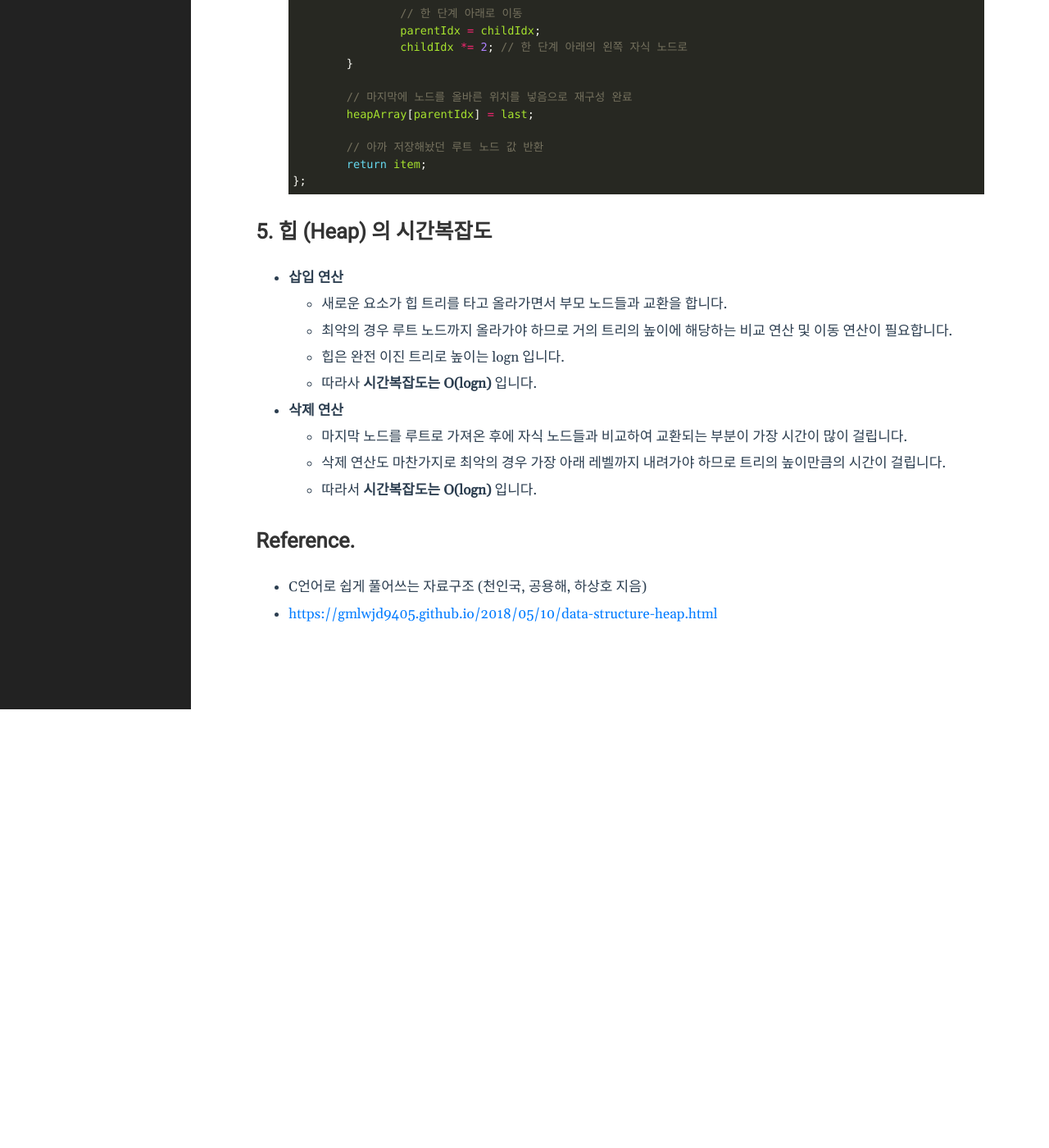
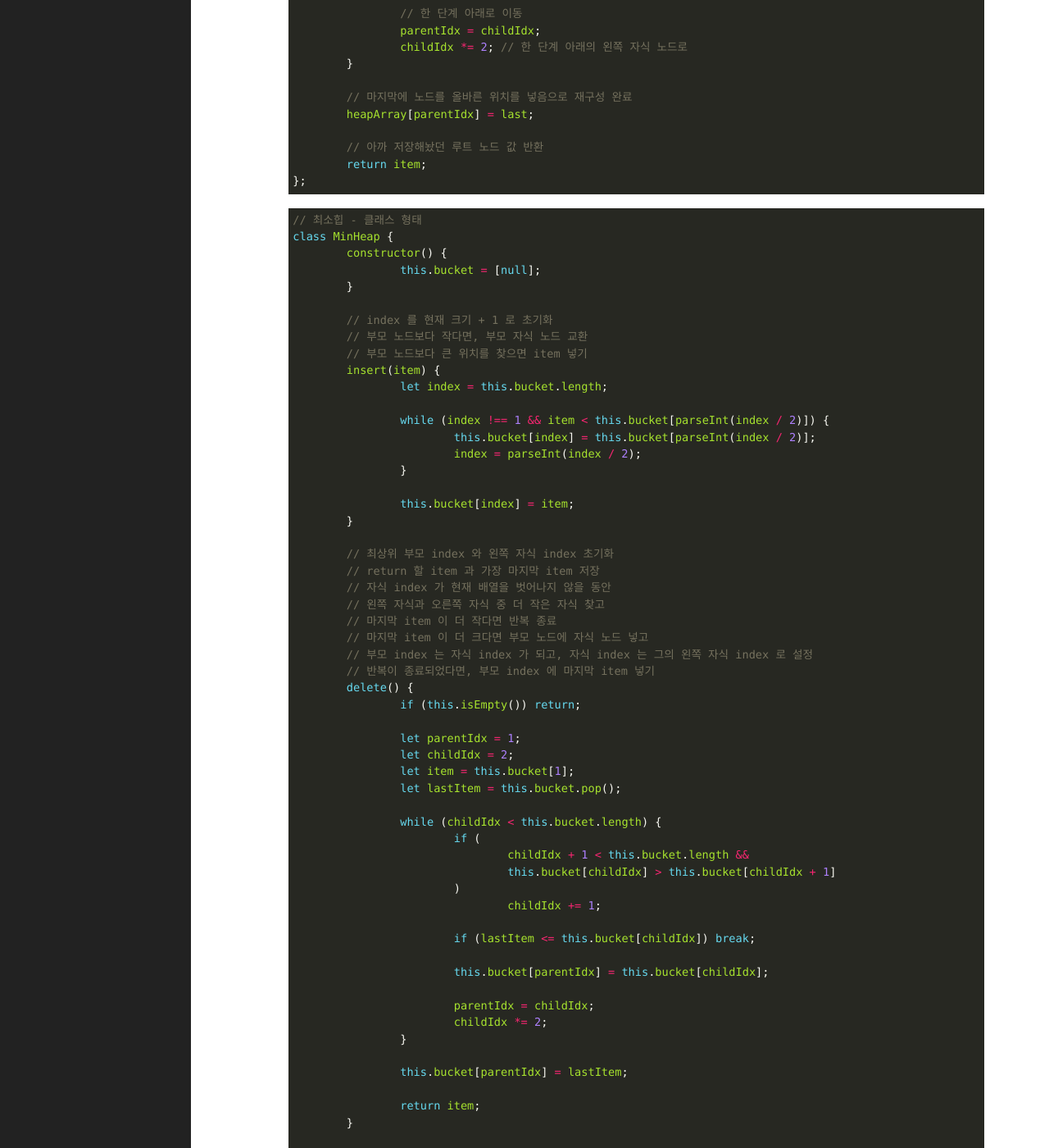
Before and after one commit to qkrrlgh519/qkrrlgh519.github.io, a Jekyll site: the page built from _posts/2021-06-18-Datastructure-PriorityQueue-Heap.md, in a window 1280 px wide and 1400 px high, scrolled down 2733 px. Shown: the whole window at 82% size. Built offline with Jekyll 4.4.1, drawn with Linux system fonts in a browser that asks for light colours; before the commit the page ends 3598 px from its top, so only the background shows below that; some of the changed text lies outside the part shown.

Commit message:
feat: 우선순위큐의 클래스 형태 구현 코드 추가

````diff
--- a/_posts/2021-06-18-Datastructure-PriorityQueue-Heap.md
+++ b/_posts/2021-06-18-Datastructure-PriorityQueue-Heap.md
@@ -48,7 +48,7 @@ categories: Datastructure
   - 특정 위치의 노드 번호는 새로운 노드가 추가되어도 변하지 않습니다.
 - **삽입 연산**
   - 새로운 요소를 힙의 마지막 노드에 이어서 삽입합니다.
-  - 부모 노드와 비교하면서 부모 노드보다 값이 크면 (or 작으면) 교환합니다.
+  - **부모 노드와 비교하면서 부모 노드보다 값이 크면 (or 작으면) 교환**합니다.
   - 부모 노드보다 작은 (or 큰) 상황이 올 때까지 교환합니다.
     - 실제 구현에서는 바로 교환하는 것이 아닙니다.
     - **부모 노드만 끌어 내린 다음, 삽입될 위치가 획실해 진 다음** **최종적으로 새로운 노드는 그 위치로 이동**합니다.
@@ -57,10 +57,10 @@ categories: Datastructure
 
   - 힙의 최상위 노드인 루트 노드를 삭제합니다.
   - 삭제된 루트 노드에는 힙의 마지막 노드를 가져옵니다.
-  - 새로운 루트 노드와 자식 노드들을 비교하면서 자식 노드가 값이 크면 (or 작으면) 교환 합니다.
+  - **새로운 루트 노드와 자식 노드들을 비교하면서 자식 노드가 값이 크면 (or 작으면) 교환**합니다.
   - 자식 노드보다 큰 상황이 올 때까지 교환합니다.
 
-  ```jsx
+  ```javascript
   // 삽입 연산
   const insertMaxHeap = (array, item) => {
   	array.push(item); // 1. 마지막 노드로 삽입
@@ -113,6 +113,69 @@ categories: Datastructure
   };
   ```
 
+  ```javascript
+  // 최소힙 - 클래스 형태
+  class MinHeap {
+  	constructor() {
+  		this.bucket = [null];
+  	}
+
+  	// index 를 현재 크기 + 1 로 초기화
+  	// 부모 노드보다 작다면, 부모 자식 노드 교환
+  	// 부모 노드보다 큰 위치를 찾으면 item 넣기
+  	insert(item) {
+  		let index = this.bucket.length;
+
+  		while (index !== 1 && item < this.bucket[parseInt(index / 2)]) {
+  			this.bucket[index] = this.bucket[parseInt(index / 2)];
+  			index = parseInt(index / 2);
+  		}
+
+  		this.bucket[index] = item;
+  	}
+
+  	// 최상위 부모 index 와 왼쪽 자식 index 초기화
+  	// return 할 item 과 가장 마지막 item 저장
+  	// 자식 index 가 현재 배열을 벗어나지 않을 동안
+  	// 왼쪽 자식과 오른쪽 자식 중 더 작은 자식 찾고
+  	// 마지막 item 이 더 작다면 반복 종료
+  	// 마지막 item 이 더 크다면 부모 노드에 자식 노드 넣고
+  	// 부모 index 는 자식 index 가 되고, 자식 index 는 그의 왼쪽 자식 index 로 설정
+  	// 반복이 종료되었다면, 부모 index 에 마지막 item 넣기
+  	delete() {
+  		if (this.isEmpty()) return;
+
+  		let parentIdx = 1;
+  		let childIdx = 2;
+  		let item = this.bucket[1];
+  		let lastItem = this.bucket.pop();
+
+  		while (childIdx < this.bucket.length) {
+  			if (
+  				childIdx + 1 < this.bucket.length &&
+  				this.bucket[childIdx] > this.bucket[childIdx + 1]
+  			)
+  				childIdx += 1;
+
+  			if (lastItem <= this.bucket[childIdx]) break;
+
+  			this.bucket[parentIdx] = this.bucket[childIdx];
+
+  			parentIdx = childIdx;
+  			childIdx *= 2;
+  		}
+
+  		this.bucket[parentIdx] = lastItem;
+
+  		return item;
+  	}
+
+  	isEmpty() {
+  		return this.bucket.length === 1;
+  	}
+  }
+  ```
+
 ## 5. 힙 (Heap) 의 시간복잡도
 
 - **삽입 연산**
````
